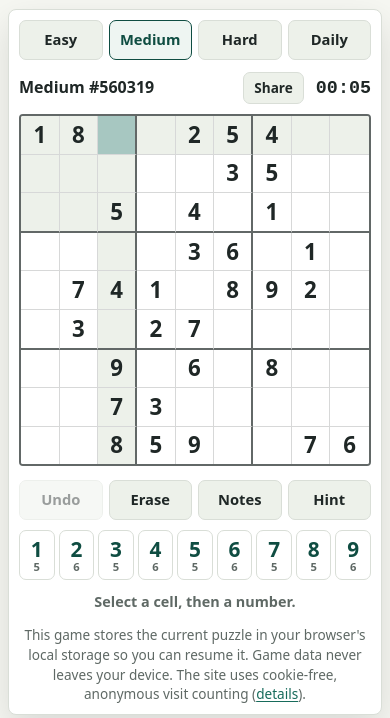
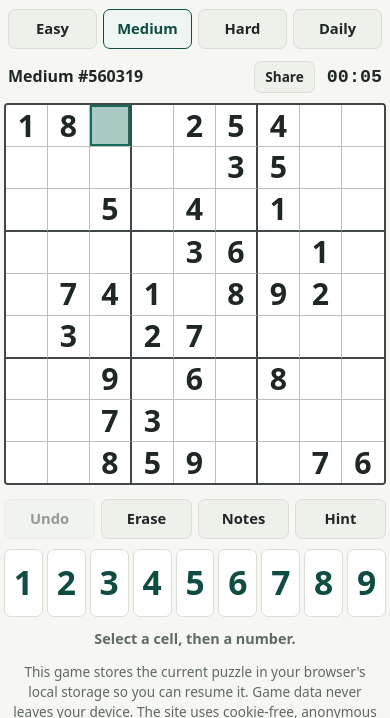
Before and after one commit to gitsou/gitsou.github.io, a plain HTML site: page game6.html in a window 390 px wide. Shown: the part 152-870 px from the top of the page. Drawn offline with Linux system fonts and the light colour scheme.

Commit message:
Make Sudoku easier to read on phones
Widen the board on phones by dropping the panel frame, enlarge board
digits, notes and the number pad, remove the row/column/box tint and the
per-digit counters, and strengthen grid lines and the selection ring.

Co-Authored-By: Claude Sonnet 5.5 <noreply@anthropic.com>

```diff
--- a/css/game6.css
+++ b/css/game6.css
@@ -7,11 +7,10 @@
 }
 
 .sudoku-panel {
-    --cell-related: var(--surface-muted);
-    --cell-same: color-mix(in srgb, var(--accent) 22%, var(--surface));
-    --cell-selected: color-mix(in srgb, var(--accent) 38%, var(--surface));
-    --grid-line: color-mix(in srgb, var(--text) 18%, var(--surface));
-    --grid-box: color-mix(in srgb, var(--text) 70%, var(--surface));
+    --cell-same: color-mix(in srgb, var(--accent) 20%, var(--surface));
+    --cell-selected: color-mix(in srgb, var(--accent) 36%, var(--surface));
+    --grid-line: color-mix(in srgb, var(--text) 30%, var(--surface));
+    --grid-box: color-mix(in srgb, var(--text) 85%, var(--surface));
 
     width: fit-content;
     max-width: 100%;
@@ -128,8 +127,8 @@
     border-radius: 0;
     background: var(--surface);
     color: var(--accent-dark);
-    font-size: 6.4cqw;
-    font-weight: 500;
+    font-size: 8cqw;
+    font-weight: 600;
     line-height: 1;
     transition: none;
     -webkit-tap-highlight-color: transparent;
@@ -168,16 +167,13 @@
     font-weight: 700;
 }
 
-.sudoku-cell.related {
-    background: var(--cell-related);
-}
-
 .sudoku-cell.same-digit {
     background: var(--cell-same);
 }
 
 .sudoku-cell.selected {
     background: var(--cell-selected);
+    box-shadow: inset 0 0 0 2px var(--accent);
 }
 
 .sudoku-cell.conflict {
@@ -194,7 +190,7 @@
 }
 
 .notes-mode .sudoku-cell.selected {
-    box-shadow: inset 0 0 0 2px var(--accent);
+    box-shadow: inset 0 0 0 3px var(--accent);
 }
 
 .notes {
@@ -203,8 +199,8 @@
     width: 100%;
     height: 100%;
     padding: 2px;
-    color: var(--muted);
-    font-size: 2.6cqw;
+    color: var(--text);
+    font-size: 3.3cqw;
     font-weight: 600;
 }
 
@@ -240,30 +236,17 @@
 }
 
 .sudoku-panel .pad-button {
-    display: flex;
-    flex-direction: column;
-    align-items: center;
-    justify-content: center;
-    min-height: 54px;
-    padding: 2px 0;
+    min-height: 68px;
+    padding: 0;
     background: var(--surface);
-    line-height: 1.1;
-}
-
-.pad-digit {
     color: var(--accent-dark);
-    font-size: 1.45rem;
-}
-
-.pad-left {
-    min-height: 1em;
-    color: var(--muted);
-    font-size: 0.7rem;
+    font-size: 2.1rem;
     font-weight: 600;
+    line-height: 1;
 }
 
 .sudoku-panel .pad-button.complete {
-    opacity: 0.4;
+    opacity: 0.35;
 }
 
 .status-line {
@@ -324,7 +307,7 @@
     }
 
     .sudoku-panel .pad-button {
-        min-height: 64px;
+        min-height: 72px;
     }
 
     .tool-bar {
@@ -354,7 +337,7 @@
 
 @media (max-width: 560px) {
     .sudoku-shell {
-        width: calc(100% - 16px);
+        width: calc(100% - 8px);
         padding-top: 20px;
     }
 
@@ -364,7 +347,15 @@
 
     .sudoku-panel {
         width: 100%;
-        padding: 10px;
+        padding: 0;
+        background: none;
+        border: 0;
+        border-radius: 0;
+        box-shadow: none;
+    }
+
+    .sudoku-panel .storage-note {
+        padding: 0 8px;
     }
 
     .sudoku-board,
@@ -373,10 +364,13 @@
     }
 
     .sudoku-panel .pad-button {
-        min-height: 50px;
+        min-height: 68px;
+        font-size: 2.1rem;
     }
 
-    .pad-digit {
-        font-size: 1.3rem;
+    .sudoku-shell .intro,
+    .level-bar,
+    .sudoku-info {
+        padding: 0 4px;
     }
 }
--- a/game6.html
+++ b/game6.html
@@ -15,7 +15,7 @@
     <meta name="twitter:description" content="A Sudoku game with Easy, Medium, and Hard puzzles, a daily puzzle, notes, hints, and shareable puzzle links.">
 
     <link rel="stylesheet" href="css/site.css">
-    <link rel="stylesheet" href="css/game6.css?v=20261110b">
+    <link rel="stylesheet" href="css/game6.css?v=20261111">
     <link rel="icon" href="favicon.ico" type="image/x-icon">
     <link rel="icon" href="favicon.svg" type="image/svg+xml">
     <script data-goatcounter="https://cookietower.goatcounter.com/count"
@@ -80,6 +80,6 @@
         <p>Created by Jacek Ziemiański. &copy; 2025-2026</p>
     </footer>
 
-    <script src="js/game6.js?v=20261110b"></script>
+    <script src="js/game6.js?v=20261111"></script>
 </body>
 </html>
--- a/js/game6.js
+++ b/js/game6.js
@@ -566,7 +566,7 @@ if (typeof document !== "undefined") {
             button.type = "button";
             button.className = "pad-button";
             button.dataset.digit = String(digit);
-            button.innerHTML = `<span class="pad-digit">${digit}</span><span class="pad-left"></span>`;
+            button.textContent = String(digit);
             game.padButtons.push(button);
             elements.pad.append(button);
         }
@@ -579,13 +579,9 @@ if (typeof document !== "undefined") {
         const given = Boolean(state.puzzle[index]);
         const selected = state.selected;
         const selectedDigit = state.values[selected];
-        const related = rowOf(index) === rowOf(selected)
-            || colOf(index) === colOf(selected)
-            || boxOf(index) === boxOf(selected);
 
         cell.classList.toggle("given", given);
         cell.classList.toggle("selected", index === selected);
-        cell.classList.toggle("related", related && index !== selected);
         cell.classList.toggle("same-digit", Boolean(digit) && digit === selectedDigit && index !== selected);
         cell.classList.toggle("conflict", context.conflicts.has(index));
         cell.tabIndex = index === selected ? 0 : -1;
@@ -622,7 +618,6 @@ if (typeof document !== "undefined") {
         game.padButtons.forEach((button, i) => {
             const digit = i + 1;
             const left = Math.max(0, SIZE - counts[digit]);
-            button.querySelector(".pad-left").textContent = left ? String(left) : "";
             button.classList.toggle("complete", left === 0);
             button.setAttribute("aria-label", `${digit}, ${left} left`);
         });
```
